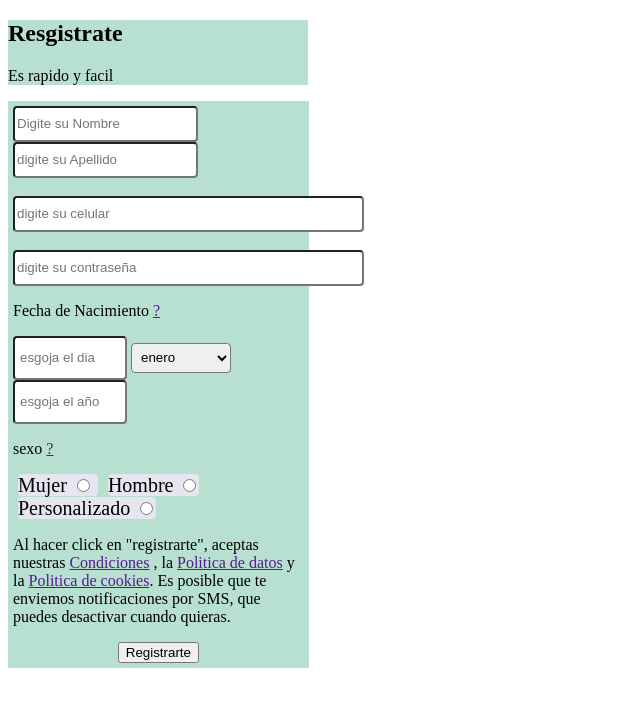
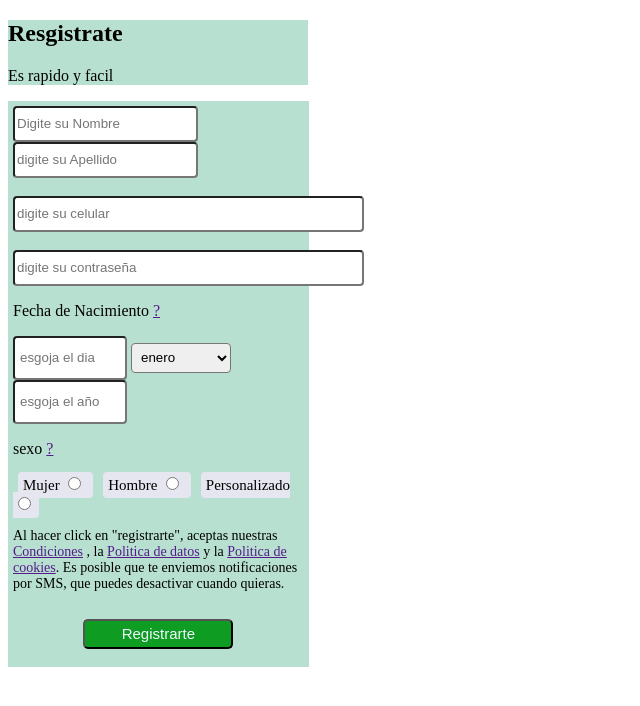
Before and after one commit to rifumo/05-Formularios-Tarea-03, a plain HTML site: page index.html in a window 1280 px wide. Shown: the whole page, without its empty margins (0-640 px from the left). Drawn offline with Linux system fonts and the light colour scheme.

Commit message:
Update main.css

```diff
--- a/styles/main.css
+++ b/styles/main.css
@@ -26,9 +26,26 @@
    }
 
    .sexo{
-    height: 30px;
+    height: 25px;
     border-radius: 4px;
     margin: 5px;
     background: rgb(230, 230, 240);
-    font-size: 20px;
+    font-size: 15px;
+    padding: 5px;
+
    }
+
+   .registrar{
+       background: rgb(15, 156, 34);
+       height: 30px;
+       border-radius: 5px;
+       color: aliceblue;
+       font-size: 15px;
+       margin: 13px;
+       width: 150px;
+        }
+
+        #politica{
+            text-align: left;
+            font-size: 14px;
+        }
```
